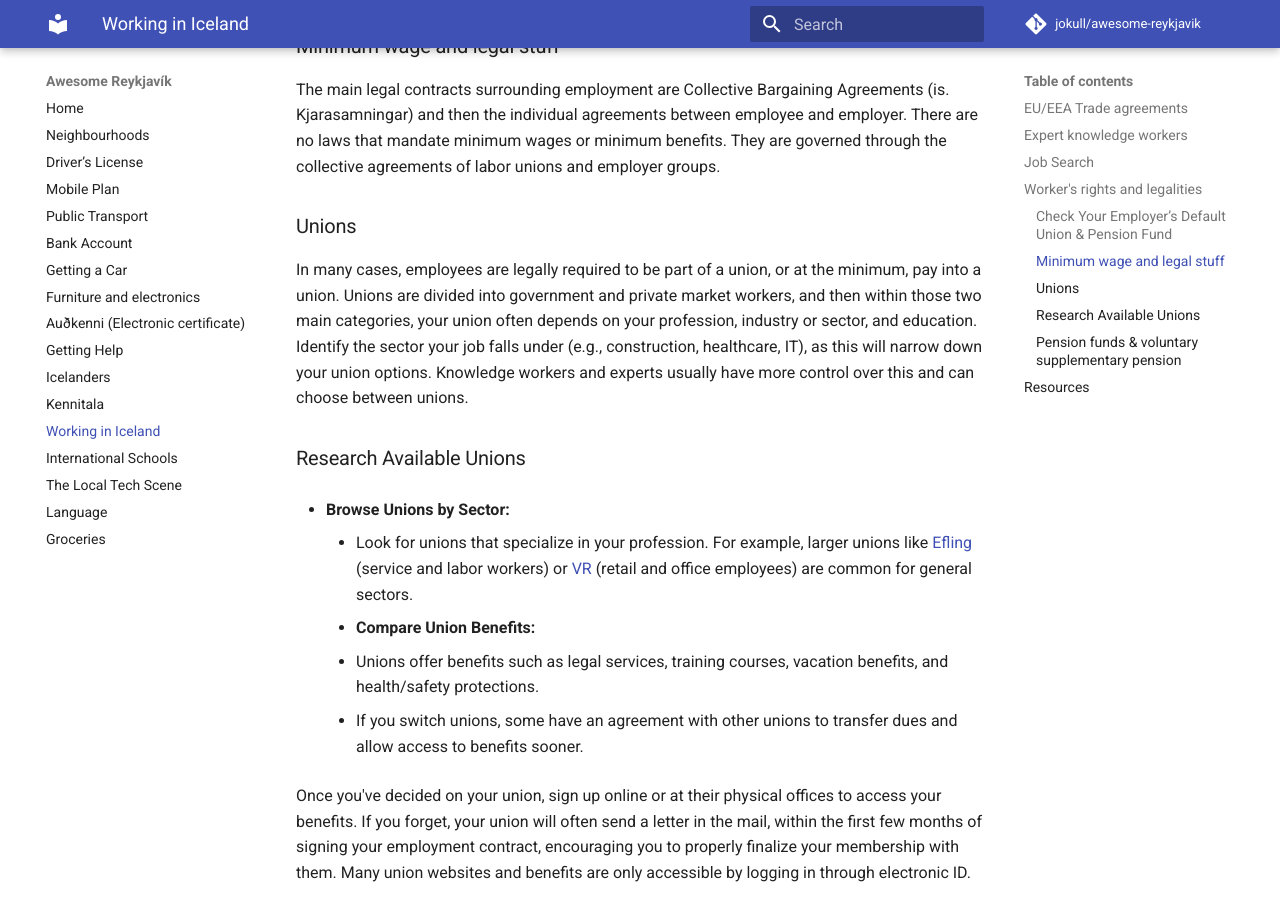
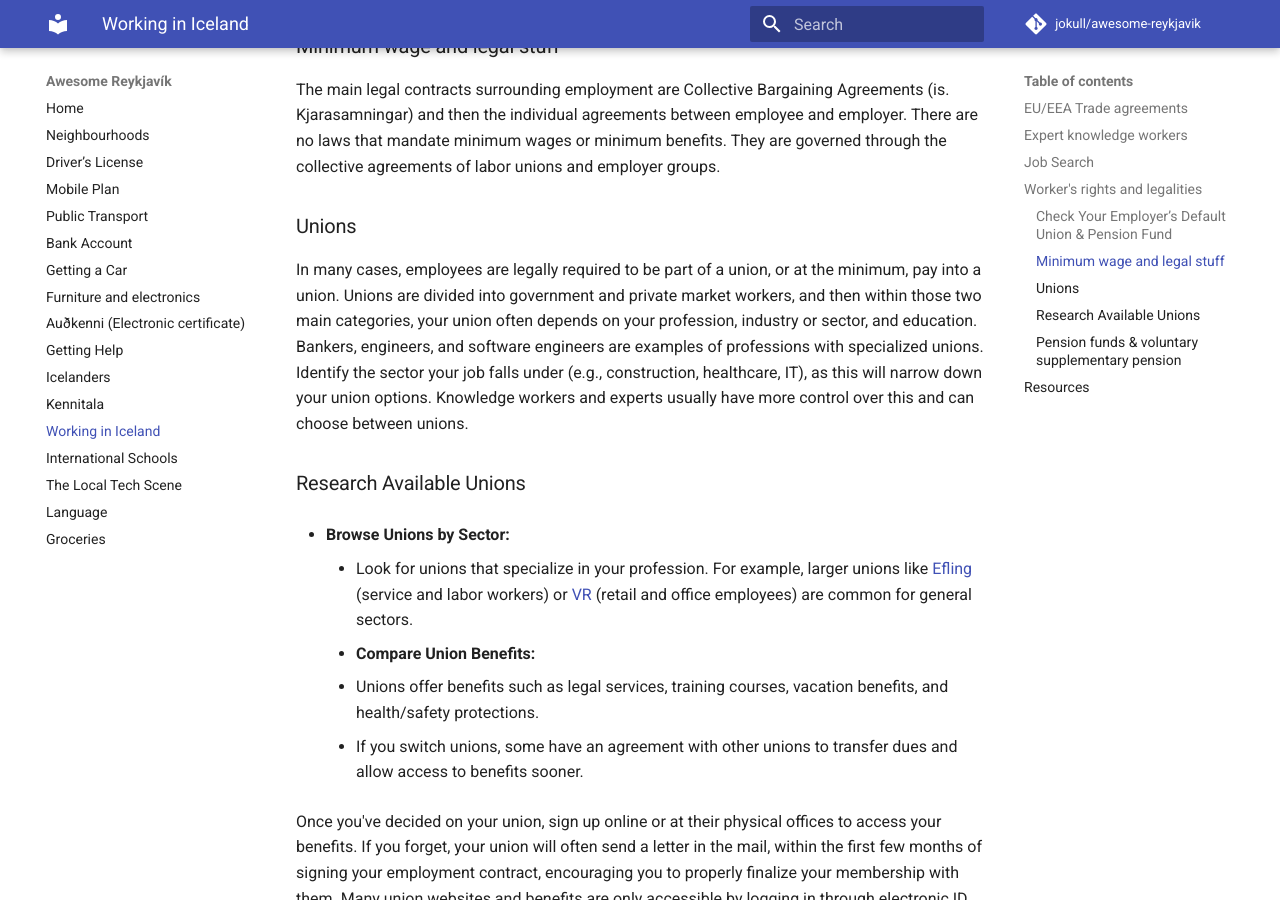
Before and after one commit to jokull/awesome-reykjavik, an MkDocs documentation site: the page built from docs/guides/working-in-iceland.md, in a window 1280 px wide and 900 px high, scrolled down 1285 px. Built offline with MkDocs 1.6.1 and Material for MkDocs 9.7.7, drawn with Linux system fonts in a browser that asks for light colours; comment, search, counter and statistics services are not loaded.

Commit message:
Update working-in-iceland.md

```diff
--- a/docs/guides/working-in-iceland.md
+++ b/docs/guides/working-in-iceland.md
@@ -39,7 +39,7 @@
 The main legal contracts surrounding employment are Collective Bargaining Agreements (is. Kjarasamningar) and then the individual agreements between employee and employer. There are no laws that mandate minimum wages or minimum benefits. They are governed through the collective agreements of labor unions and employer groups.
 
 ### Unions
-In many cases, employees are legally required to be part of a union, or at the minimum, pay into a union. Unions are divided into government and private market workers, and then within those two main categories, your union often depends on your profession, industry or sector, and education. Identify the sector your job falls under (e.g., construction, healthcare, IT), as this will narrow down your union options. Knowledge workers and experts usually have more control over this and can choose between unions.
+In many cases, employees are legally required to be part of a union, or at the minimum, pay into a union. Unions are divided into government and private market workers, and then within those two main categories, your union often depends on your profession, industry or sector, and education. Bankers, engineers, and software engineers are examples of professions with specialized unions. Identify the sector your job falls under (e.g., construction, healthcare, IT), as this will narrow down your union options. Knowledge workers and experts usually have more control over this and can choose between unions.
 
 ### Research Available Unions
 * **Browse Unions by Sector:**
```
